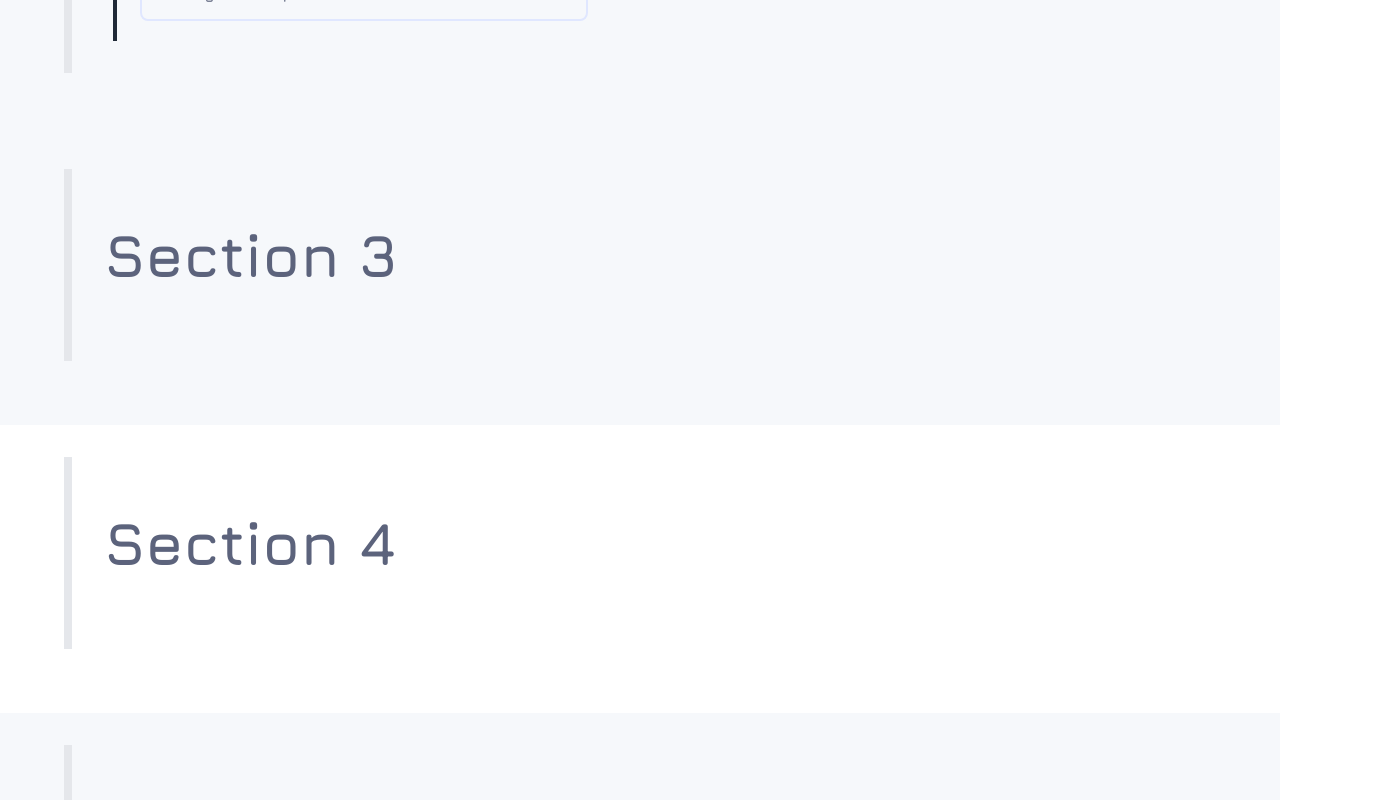
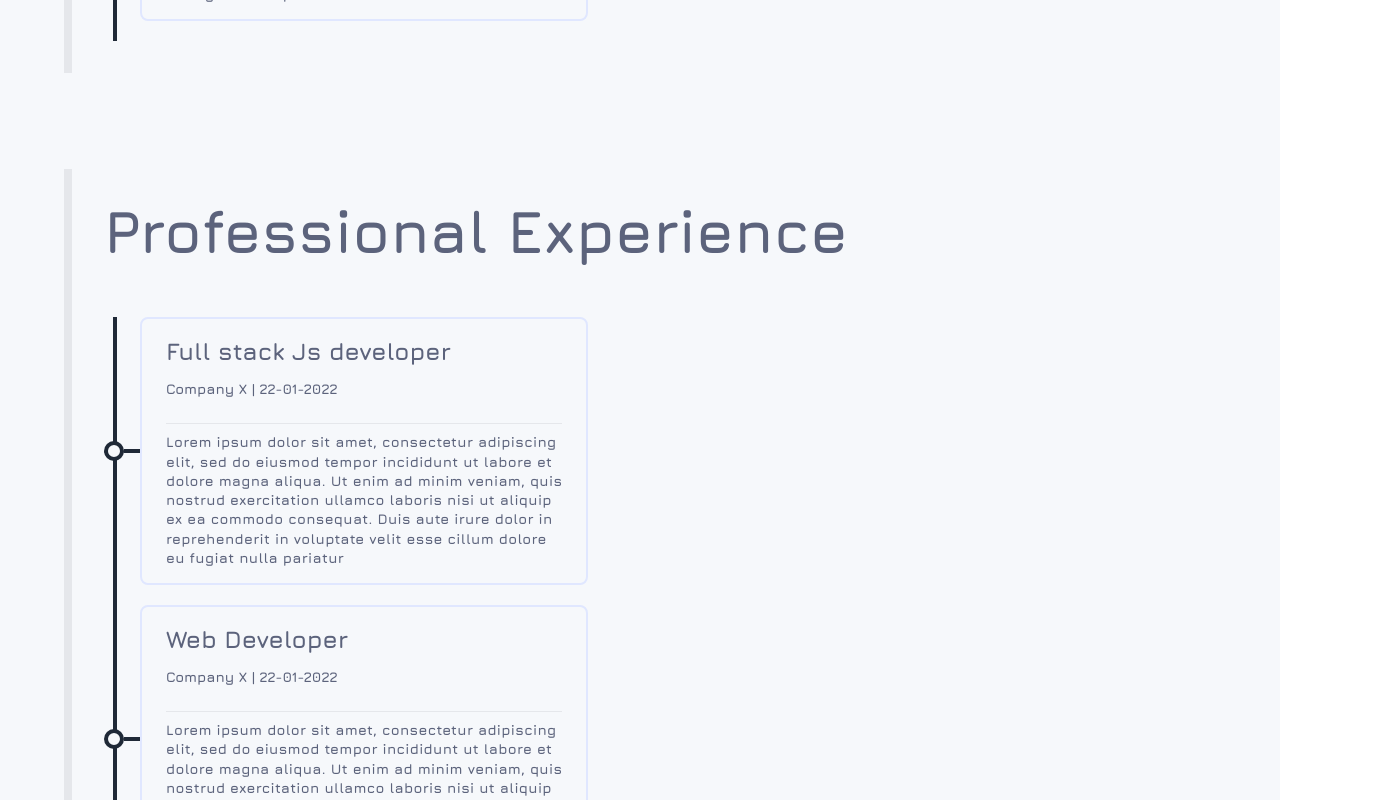
Before and after one commit to fjerbi/nextjs-portfolio-starter-template, a Next.js app: page / in a window 1280 px wide. Shown: the part 1580-2380 px from the top of the page, 1384 px wide, since content can reach past the window. Built offline with nearby package versions, Linux system fonts and the light colour scheme.

Commit message:
Working on the Professional experience and projects, still some tweaks to finish

```diff
--- a/next.config.js
+++ b/next.config.js
@@ -1,5 +1,8 @@
 const withImages = require("next-images");
 
-const composePlugins = require("next-compose-plugins");
-
-module.exports = composePlugins([], withImages());
+module.exports = withImages({
+  images: {
+    disableStaticImages: true,
+    domains: ["firasjerbi.me"],
+  },
+});
--- a/package.json
+++ b/package.json
@@ -20,7 +20,8 @@
     "react-icons": "^4.2.0",
     "react-responsive-modal": "^6.2.0",
     "react-scroll": "^1.8.2",
-    "react-toggle-dark-mode": "^1.0.4"
+    "react-toggle-dark-mode": "^1.0.4",
+    "tailwind-scrollbar-hide": "^1.1.7"
   },
   "devDependencies": {
     "autoprefixer": "^10.0.4",
--- /dev/null
+++ b/src/components/Card.js
@@ -0,0 +1,28 @@
+import React from "react";
+import Image from "next/image";
+function Card({ title, description, photo, link }) {
+  return (
+    <div
+      className=" hover:shadow-md border border-gray-400 rounded-lg max-w-sm mb-5 backdrop-filter  hover:rotate-0 px-4 my-10 pb-3 md:min-w-[400px] min-w-[300px]  cursor-pointer transition duration-400 transform
+    hover:scale-110  "
+    >
+      <Image layout="responsive" height={1080} width={2000} src={photo} />
+
+      <div className="p-5">
+        <h5 className="text-gray-500 font-bold text-2xl tracking-tight mb-2">
+          {title}
+        </h5>
+
+        <p className="font-normal text-gray-700 mb-3">{description}</p>
+        <a
+          className="text-white bg-gray-700 hover:bg-gray-800 focus:ring-4 focus:ring-blue-300 font-medium rounded-lg text-sm px-3 py-2 text-center inline-flex items-center"
+          href={link}
+        >
+          View Demo
+        </a>
+      </div>
+    </div>
+  );
+}
+
+export default Card;
--- a/src/components/Section2.js
+++ b/src/components/Section2.js
@@ -1,6 +1,7 @@
 import TimeLineItem from "./TimeLineItem";
 import data from "../utils/data.json";
 function Section2() {
+
   return (
     <>
       <div className="dark:bg-gray-900 bg-[#F6F8FB] w-full" id="Section2">
@@ -16,7 +17,7 @@ function Section2() {
                   style={{ left: "9px" }}
                 ></div>
                 <ul className="list-none m-0 p-0 border-gray-100">
-                  {data.education.map((edu, i) => (
+                  {data[0].education.map((edu, i) => (
                     <TimeLineItem
                       key={edu.id}
                       university={edu.university}
--- a/src/components/Section3.js
+++ b/src/components/Section3.js
@@ -1,20 +1,37 @@
+import TimeLineItem from "./TimeLineItem";
+import data from "../utils/data.json";
 function Section3() {
   return (
-    <div className="dark:bg-gray-900 bg-[#F6F8FB] w-full" id="Section3">
-      <div className="flex flex-col-reverse items-center justify-between px-8 pt-8 pb-16 md:flex-row sm:px-16">
-        <div className="flex flex-col space-y-3 sm:space-y-6 items-start text-[#5C637C] xl:border-l-8 xl:pl-8 xl:border-gray-200 py-8">
-          <h4 className="text-3xl font-extrabold md:hidden sm:text-3xl md:text-4xl lg:text-5xl xl:text-6xl">
-            Section 3
-          </h4>
-          <h4 className="hidden text-3xl font-extrabold md:flex sm:text-3xl md:text-4xl lg:text-5xl xl:text-6xl">
-            Section 3
-          </h4>
-
-          <div className="flex pt-5 space-x-5"></div>
+    <>
+      <div className="dark:bg-gray-900 bg-[#F6F8FB] w-full" id="Section2">
+        <div className="flex flex-col-reverse items-center justify-between px-8 pt-8 pb-16 md:flex-row sm:px-16">
+          <div className="flex flex-col space-y-3 sm:space-y-6 items-start text-[#5C637C] xl:border-l-8 xl:pl-8 xl:border-gray-200 py-8">
+            <h4 className=" mb-8 text-3xl font-extrabold md:flex sm:text-3xl md:text-4xl lg:text-5xl xl:text-6xl">
+              Professional Experience
+            </h4>
+            <div className=" flex flex-col items-center">
+              <div className="relative">
+                <div
+                  className="border-r-4  border-gray-800 absolute h-full top-0"
+                  style={{ left: "9px" }}
+                ></div>
+                <ul className="list-none m-0 p-0 border-gray-100">
+                  {data[1].professionalexp.map((exp, i) => (
+                    <TimeLineItem
+                      key={exp.id}
+                      company={exp.company}
+                      position={exp.position}
+                      date={exp.date}
+                      description={exp.description}
+                    />
+                  ))}
+                </ul>
+              </div>
+            </div>
+          </div>
         </div>
-        <div></div>
       </div>
-    </div>
+    </>
   );
 }
 
--- a/src/components/Section4.js
+++ b/src/components/Section4.js
@@ -1,19 +1,26 @@
+import Card from "./Card";
+import data from "../utils/data.json";
 function Section4() {
   return (
-    <div className="dark:bg-gray-900 bg-[#ffffff] w-full" id="Section4">
-
-      <div className="flex flex-col-reverse items-center justify-between px-8 pt-8 pb-16 md:flex-row sm:px-16">
+    <div className=" dark:bg-gray-900 bg-[#ffffff] w-full" id="Section4">
+      <div className=" flex flex-col-reverse items-center justify-between px-8 pt-8 pb-16 md:flex-row sm:px-16">
         <div className="flex flex-col space-y-3 sm:space-y-6 items-start text-[#5C637C] xl:border-l-8 xl:pl-8 xl:border-gray-200 py-8">
-          <h4 className="text-3xl font-extrabold md:hidden sm:text-3xl md:text-4xl lg:text-5xl xl:text-6xl">
-            Section 4
-          </h4>
-          <h4 className="hidden text-3xl font-extrabold md:flex sm:text-3xl md:text-4xl lg:text-5xl xl:text-6xl">
-            Section 4
+          <h4 className=" mb-8 text-3xl font-extrabold md:flex sm:text-3xl md:text-4xl lg:text-5xl xl:text-6xl">
+            Projects
           </h4>
 
-          <div className="flex pt-5 space-x-5"></div>
+          <div className=" flex w-screen pr-20 -mb-10 space-x-20 overflow-scroll scrollbar-hide md:mx-auto md:-mr-0 ">
+            {data[2].project.map((pro, i) => (
+              <Card
+                key={pro.id}
+                title={pro.title}
+                description={pro.description}
+                photo={pro.photo}
+                link={pro.link}
+              />
+            ))}
+          </div>
         </div>
-        <div></div>
       </div>
     </div>
   );
--- a/src/components/TimeLineItem.js
+++ b/src/components/TimeLineItem.js
@@ -1,23 +1,33 @@
 import React from "react";
 
-function TimeLineItem({ university, degree, date, description }) {
+function TimeLineItem({
+  university,
+  degree,
+  date,
+  description,
+  company,
+  position,
+}) {
   return (
     <li className=" mb-5  cursor-pointer">
       <div className="flex group items-center ">
-        <div className="bg-custom-lightGray group-hover:bg-blue-900 z-10 rounded-full border-4 border-gray-800  h-5 w-5">
+        <div className="bg-custom-lightGray group-hover:bg-gray-400 z-10 rounded-full border-4 border-gray-800  h-5 w-5">
           <div className="bg-gray-800 h-1 w-4 items-center  ml-4 mt-1"></div>
         </div>
         <div className="flex-1 ml-4 z-10 font-medium">
           <div className="order-1 space-y-2 bg-transparent rounded-lg shadow-only transition-ease lg:w-5/12 px-6 py-4 border-2 border-indigo-100">
             <h3 className="mb-3 font-bold text-custom-dark text-2xl">
-              {degree}
+              {degree && degree}
+              {position && position}
             </h3>
             <p className="pb-4 text-sm text-custom-dark">
-              {university} - {date}
+              {university && university}
+              {company && company} | {date && date}
             </p>
+
             <hr />
             <p className="text-sm font-medium leading-snug tracking-wide text-custom-dark text-opacity-100">
-              {description}
+              {description && description}
             </p>
           </div>
         </div>
--- a/src/utils/data.json
+++ b/src/utils/data.json
@@ -1,3 +1,4 @@
+[
   {
     "education": [
       {
@@ -22,4 +23,55 @@
         "description": "Lorem ipsum dolor sit amet, consectetur adipiscing elit, sed do eiusmod tempor incididunt ut labore et dolore magna aliqua. Ut enim ad minim veniam, quis nostrud exercitation ullamco laboris nisi ut aliquip ex ea commodo consequat. Duis aute irure dolor in reprehenderit in voluptate velit esse cillum dolore eu fugiat nulla pariatur"
       }
     ]
+  },
+  {
+    "professionalexp": [
+      {
+        "id": 1,
+        "company": "Company X",
+        "position": "Full stack Js developer",
+        "date": "22-01-2022",
+        "description": "Lorem ipsum dolor sit amet, consectetur adipiscing elit, sed do eiusmod tempor incididunt ut labore et dolore magna aliqua. Ut enim ad minim veniam, quis nostrud exercitation ullamco laboris nisi ut aliquip ex ea commodo consequat. Duis aute irure dolor in reprehenderit in voluptate velit esse cillum dolore eu fugiat nulla pariatur"
+      },
+      {
+        "id": 2,
+        "company": "Company X",
+        "position": "Web Developer",
+        "date": "22-01-2022",
+        "description": "Lorem ipsum dolor sit amet, consectetur adipiscing elit, sed do eiusmod tempor incididunt ut labore et dolore magna aliqua. Ut enim ad minim veniam, quis nostrud exercitation ullamco laboris nisi ut aliquip ex ea commodo consequat. Duis aute irure dolor in reprehenderit in voluptate velit esse cillum dolore eu fugiat nulla pariatur"
       }
+    ]
+  },
+  {
+    "project": [
+      {
+        "id": 1,
+        "title": "Project X",
+        "photo": "https://firasjerbi.me/_next/static/images/airbnb_clone-69559d72c0ee495fd7876479179bcba1.png",
+        "link": "https://airbnb-nextjs-gamma.vercel.app/",
+        "description": "Lorem ipsum dolor sit amet, consectetur adipiscing elit,"
+      },
+      {
+        "id": 2,
+        "title": "Project X",
+        "photo": "https://firasjerbi.me/_next/static/images/airbnb_clone-69559d72c0ee495fd7876479179bcba1.png",
+        "link": "https://airbnb-nextjs-gamma.vercel.app/",
+        "description": "Lorem ipsum dolor sit amet, consectetur adipiscing elit, "
+      },
+      {
+        "id": 3,
+        "title": "Project X",
+        "photo": "https://firasjerbi.me/_next/static/images/airbnb_clone-69559d72c0ee495fd7876479179bcba1.png",
+        "link": "https://airbnb-nextjs-gamma.vercel.app/",
+        "description": "Lorem ipsum dolor sit amet, consectetur adipiscing elit, "
+      },
+      {
+        "id": 4,
+        "title": "Project X",
+        "photo": "https://firasjerbi.me/_next/static/images/airbnb_clone-69559d72c0ee495fd7876479179bcba1.png",
+        "link": "https://airbnb-nextjs-gamma.vercel.app/",
+        "description": "Lorem ipsum dolor sit amet, consectetur adipiscing elit, "
+      }
+    ]
+  }
+]
--- a/tailwind.config.js
+++ b/tailwind.config.js
@@ -18,5 +18,8 @@ module.exports = {
   variants: {
     extend: {},
   },
-  plugins: [require("@tailwindcss/line-clamp")],
+  plugins: [
+    require("@tailwindcss/line-clamp"),
+    require("tailwind-scrollbar-hide"),
+  ],
 };
```
Also changed, not shown: 1 other file (tests, documents, lock files or other folders). Lines whose indentation alone changed are shown as unchanged.
